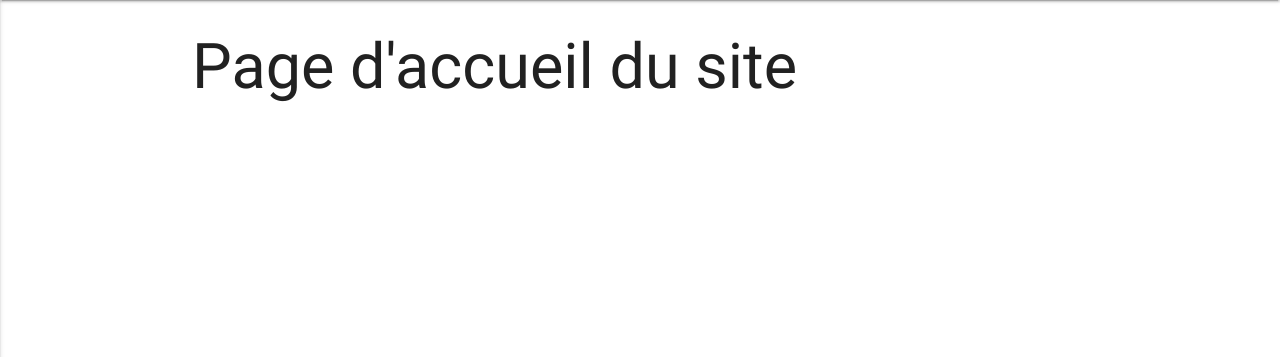
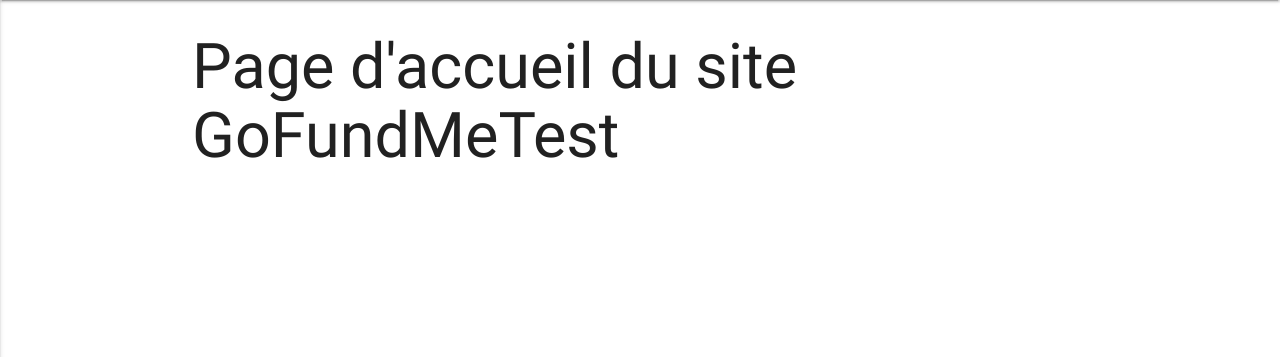
Before and after one commit to Mouloud78/GoFundMe-ProjetGo, a PHP site: page / in a window 1280 px wide. Shown: the part 64-421 px from the top of the page. Run offline with PHP 8.4, Linux system fonts and the light colour scheme; data that the repository does not hold is empty; some libraries are stand-ins or nearby versions.

Commit message:
Update home page

```diff
--- a/pages/home.php
+++ b/pages/home.php
@@ -1,4 +1,4 @@
-<h1>Page d'accueil du site</h1>
+<h1>Page d'accueil du site GoFundMeTest</h1>
 <div class="row">
 
     <?php
```
